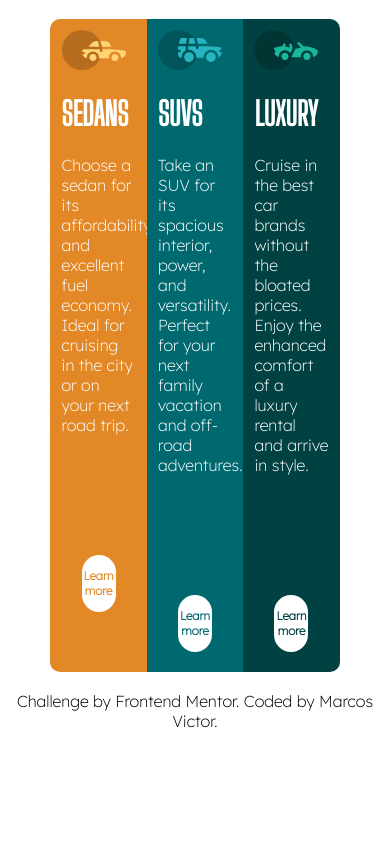
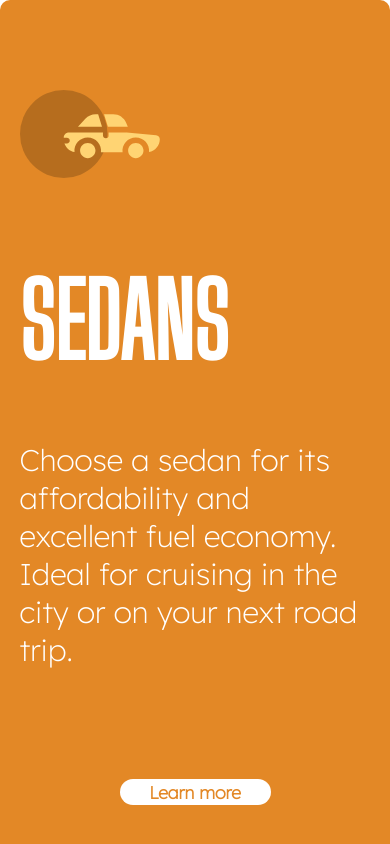
Before and after one commit to mvjeronimo/challengeProjectOne, a plain HTML site: page index.html in a window 390 px wide. Shown: the top 844 px of the page. Drawn offline with Linux system fonts and the light colour scheme.

Commit message:
versão mobile

```diff
--- a/index.html
+++ b/index.html
@@ -2,6 +2,7 @@
 <html>
     <head>
         <meta charset="utf-8">
+        <meta name="viewport" content="width=device-width">
         <link rel="stylesheet" href="styles.css">
         <link rel="preconnect" href="https://fonts.googleapis.com">
         <link rel="preconnect" href="https://fonts.gstatic.com" crossorigin>
--- a/styles.css
+++ b/styles.css
@@ -76,3 +76,72 @@ footer {
     text-align: center;
     font-family: 'Lexend Deca', sans-serif;
 }
+
+@media screen and (max-width: 480px) {
+    *{
+        margin: 0;
+        padding: 0;
+    }
+    div.container {
+
+        width: 100%;
+        margin: 0;
+        display: flex;
+        flex-direction: column;
+        align-items: center;
+    }
+    div.sedans {
+        background-color: hsl(31, 77%, 52%);
+        border-radius: 10px;
+        width: auto;
+        padding-top: 60px;
+    }
+
+    img{
+        width: 140px;
+        padding-top: 30px;
+    }
+    h1 {
+        color: white;
+        font-family: 'Big Shoulders Display', cursive;
+        font-size: 100px;
+        padding-top: 80px;
+
+    }
+    p {
+        padding-bottom: 10px;
+        padding-top: 60px;
+        font-family: 'Lexend Deca', sans-serif;
+        font-size: 30px;
+        color: white;
+    }
+    h3{
+
+    }
+    div.bottom {
+        background-color: white;
+        border-radius: 20px;
+
+        margin: 100px;
+        font-size: 15px;
+        text-align: center;
+    }
+
+    div.suvs {
+        background-color: hsl(184, 100%, 22%);
+        border-radius: 10px;
+        width: auto;
+        padding-top: 60px;
+    }
+
+    div.luxury {
+        background-color: hsl(179, 100%, 13%);
+        border-radius: 10px;
+        width: auto;
+        padding-top: 60px;
+}
+footer {
+    text-align: center;
+    font-family: 'Lexend Deca', sans-serif;
+    font-size: 10px;
+}
```
